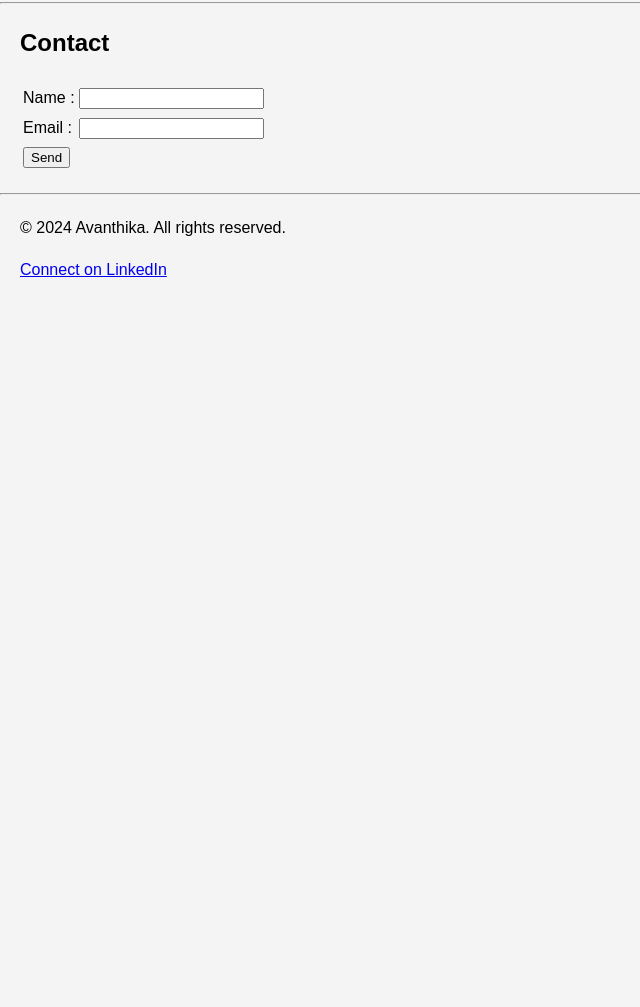
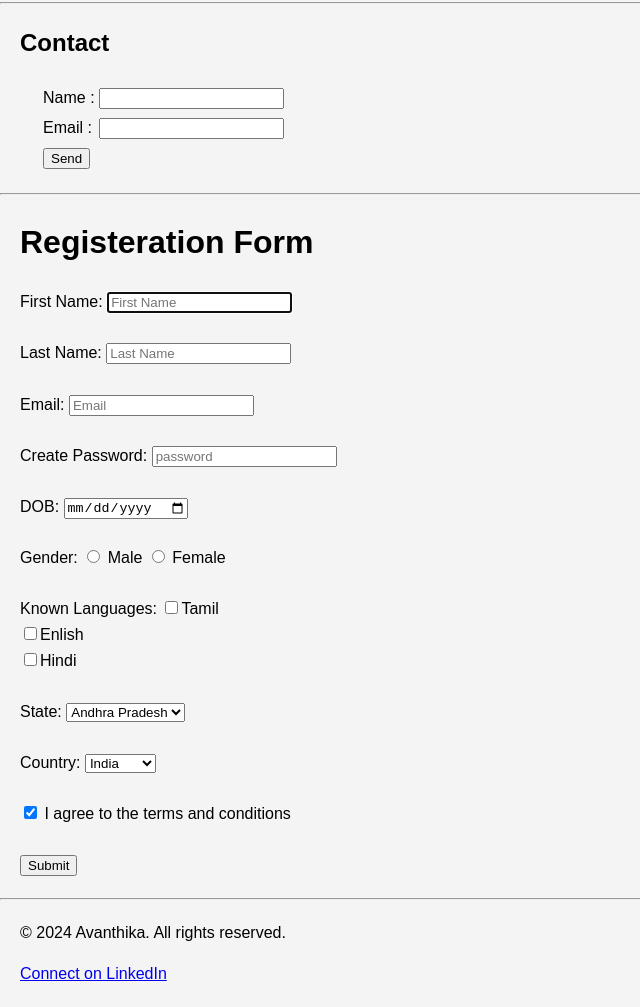
Before and after one commit to Avanthikaselvakumar/Avanthika.github.io, a plain HTML site: page index.html in a window 1280 px wide. Shown: the part 867-1874 px from the top of the page, without its empty margins (0-640 px from the left). Before the commit the page ends 1169 px from the top, so only its background shows below. Drawn offline with Linux system fonts and the light colour scheme.

Commit message:
Form tag added

```diff
--- a/index.html
+++ b/index.html
@@ -16,7 +16,8 @@
 
         header,
         section,
-        footer {
+        footer,
+        form {
             margin: 20px;
         }
 
@@ -112,6 +113,44 @@
         <p>This content is hidden by default.</p>
     </div>
     <hr>
+    <form>
+        <h1>Registeration Form</h1>
+        <label for="">First Name:</label>
+        <input type="text" name="firstname" id="firstname" required autofocus="true" autocomplete="true" placeholder="First Name"><br><br>
+        <label for="">Last Name:</label>
+        <input type="text" name="lasttname" id="lasttname" required placeholder="Last Name"><br><br>
+        <label for=" ">Email:</label>
+        <input type="email" name="Email" id="Email" required placeholder="Email"><br><br>
+        <label for="">Create Password:</label>
+        <input type="password" name="password" id="password" pattern=".{8,}" title="password must be Eight or more characters" required placeholder="password"><br><br>
+        <label for=" ">DOB:</label>
+        <input type="date" name="DOB " id="DOB " required><br><br>
+        <label for=" ">Gender:</label>
+        <input type="radio" name="gender "> Male
+        <input type="radio" name="gender "> Female<br><br>
+        <label for=" ">Known Languages:</label>
+        <input type="CheckBox" name="languages" id="languages">Tamil<br>
+        <input type="CheckBox" name="languages" id="languages">Enlish<br>
+        <input type="CheckBox" name="languages" id="languages">Hindi<br><br>
+        <label for=" ">State:</label>
+        <select>
+            <option value="1">Andhra Pradesh</option>
+            <option value="2">Delhi</option>
+            <option value="3">Kerala</option>
+            <option value="4">Tamilnadu</option>
+        </select><br><br>
+        <label for=" ">Country:</label>
+        <select>
+            <option>America</option>
+            <option>China</option>
+            <option selected>India</option>
+            <option>Korea</option>
+        </select><br><br>
+        <input type="checkbox" checked> I agree to the terms and conditions <br><br>
+        <input type="submit">
+    </form>
+
+    <hr>
     <footer>
         <p>&copy; 2024 Avanthika. All rights reserved.</p>
         <p>
```
